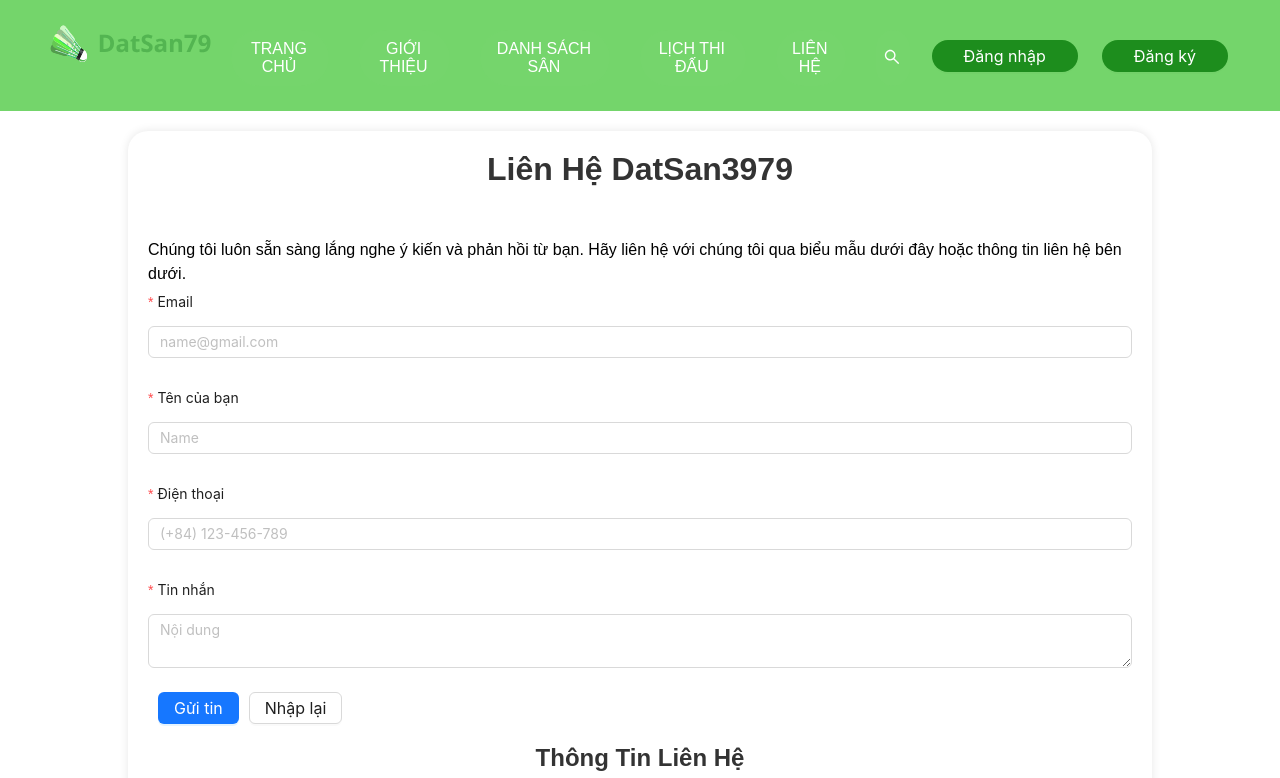
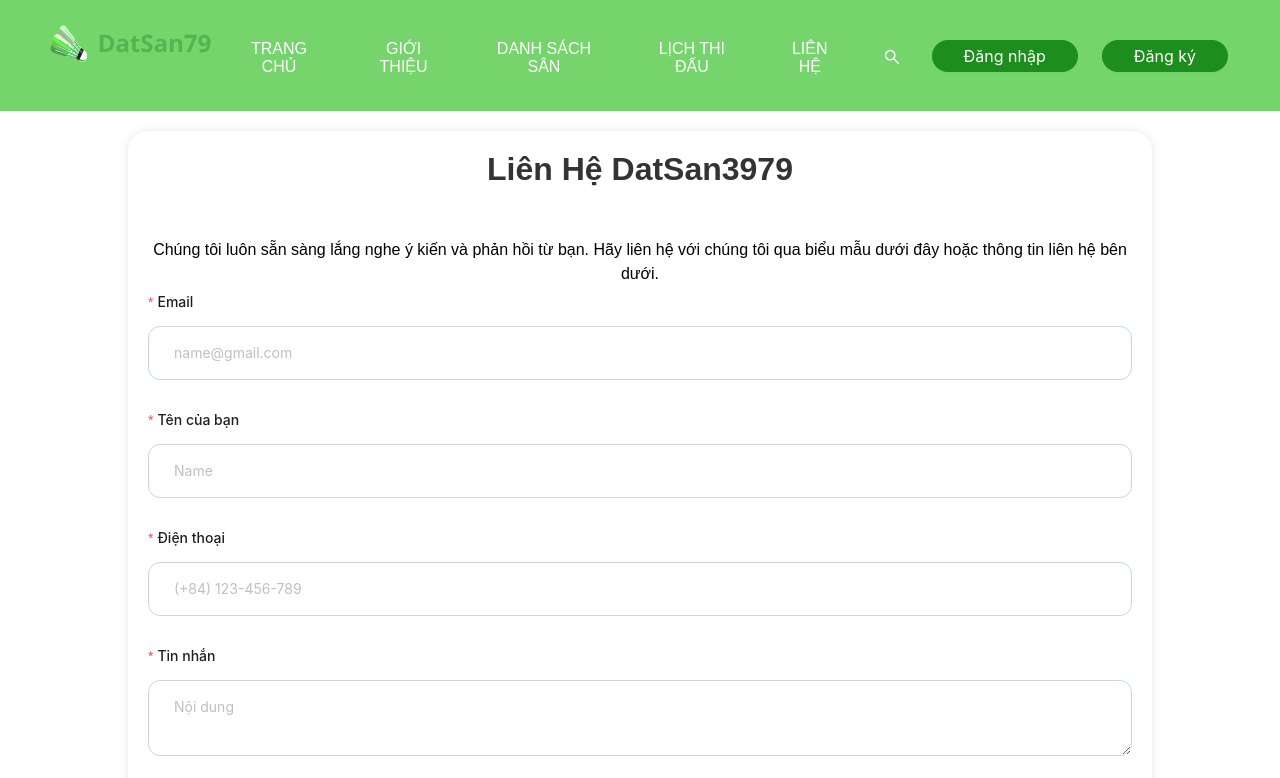
Before and after one commit to dangto439/Summer2024SWP391_NJS1805_Group3979, a React (Vite) app: page /contact in a window 1280 px wide. Shown: the top 778 px of the page. Built offline with nearby package versions, Linux system fonts and the light colour scheme; no server answers.

Commit message:
fix contact page UI

```diff
--- a/src/pages/contact/index.jsx
+++ b/src/pages/contact/index.jsx
@@ -39,7 +39,7 @@ function Contact() {
             <Input
               id="email"
               placeholder="name@gmail.com"
-              className="form-input"
+              className="form-input-contact"
             />
           </Form.Item>
         </div>
@@ -55,7 +55,11 @@ function Contact() {
               },
             ]}
           >
-            <Input id="name" placeholder="Name" className="form-input" />
+            <Input
+              id="name"
+              placeholder="Name"
+              className="form-input-contact"
+            />
           </Form.Item>
         </div>
 
@@ -77,7 +81,7 @@ function Contact() {
             <Input
               id="phone"
               placeholder="(+84) 123-456-789"
-              className="form-input"
+              className="form-input-contact"
             />
           </Form.Item>
         </div>
@@ -95,7 +99,7 @@ function Contact() {
             <Input.TextArea
               id="message"
               placeholder="Nội dung"
-              className="form-input"
+              className="form-input-contact"
             />
           </Form.Item>
         </div>
--- a/src/pages/contact/index.scss
+++ b/src/pages/contact/index.scss
@@ -18,6 +18,33 @@
   p {
     font-size: 16px;
     line-height: 1.5;
+    text-align: center;
+  }
+
+  .form-group-contact {
+    margin-bottom: 5px;
+    label {
+      font-size: 14px;
+      font-weight: 500;
+    }
+    &:last-child {
+      margin-bottom: 0;
+    }
+    a{
+      margin-left: 230px;
+    }
+  }
+
+  .form-input-contact {
+    padding: 15px 25px;
+    width: 100%;
+    border: 1px solid #cbd5e1;
+    border-radius: 12px;
+    outline: none;
+    transition: linear 0.25s;
+    &:focus {
+      border-color: #1dc071;
+    }
   }
 
 //   input, textarea {
```
